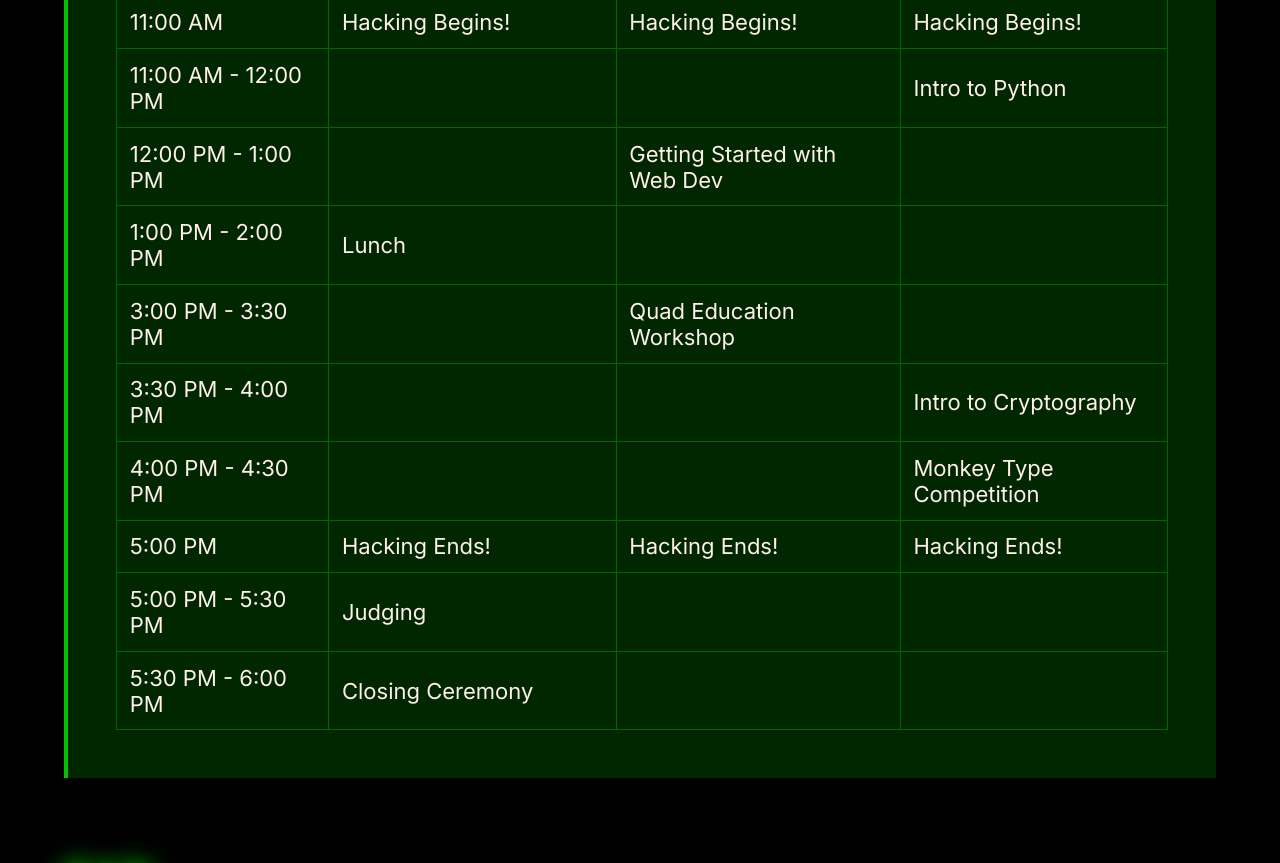
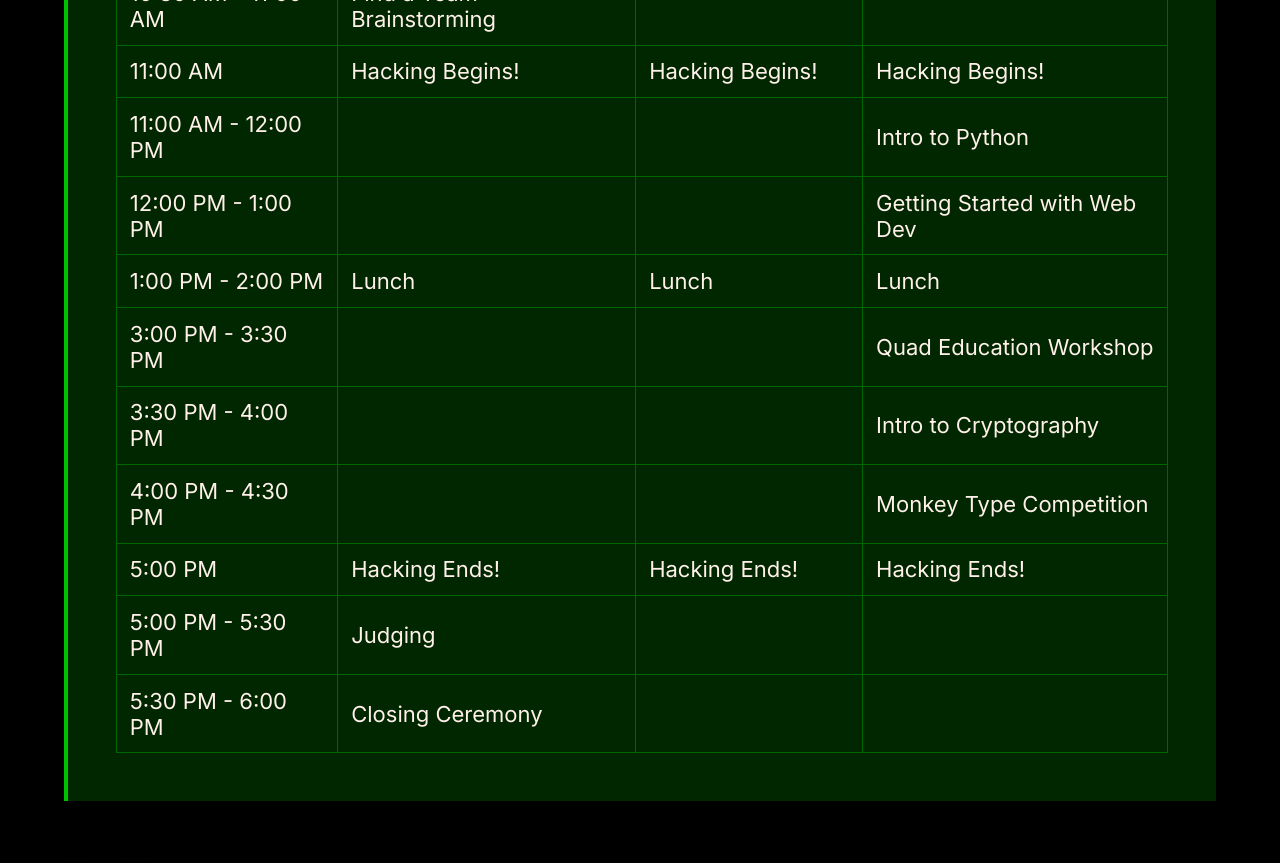
Before and after one commit to rk234/QuHacks-2023-Website, a Next.js app: page / in a window 1280 px wide. Shown: the part 1680-2543 px from the top of the page. Built offline with nearby package versions, Linux system fonts and the light colour scheme; no server answers.

Commit message:
schedule updates

```diff
--- a/src/app/components/schedule/schedule.js
+++ b/src/app/components/schedule/schedule.js
@@ -53,20 +53,20 @@ export default function ScheduleSection() {
                     <tr>
                         <td className={styles.td}>12:00 PM - 1:00 PM</td>
                         <td className={styles.td}></td>
+                        <td className={styles.td}></td>
                         <td className={styles.td}>Getting Started with Web Dev</td>
-                        <td className={styles.td}></td>
                     </tr>
                     <tr>
                         <td className={styles.td}>1:00 PM - 2:00 PM</td>
                         <td className={styles.td}>Lunch</td>
-                        <td className={styles.td}></td>
-                        <td className={styles.td}></td>
+                        <td className={styles.td}>Lunch</td>
+                        <td className={styles.td}>Lunch</td>
                     </tr>
                     <tr>
                         <td className={styles.td}>3:00 PM - 3:30 PM</td>
                         <td className={styles.td}></td>
+                        <td className={styles.td}></td>
                         <td className={styles.td}>Quad Education Workshop</td>
-                        <td className={styles.td}></td>
                     </tr>
                     <tr>
                         <td className={styles.td}>3:30 PM - 4:00 PM</td>
```
